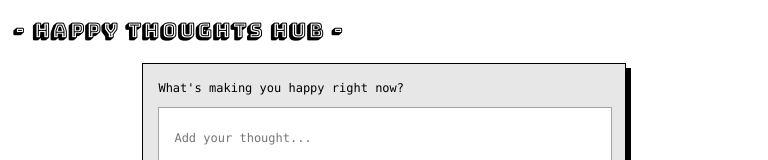
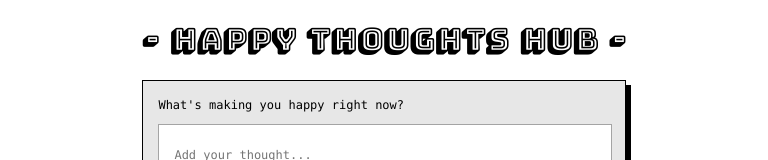
Before and after one commit to Technigo/project-happy-thoughts-vite, a React (Vite) app: page / in a window 768 px wide. Shown: the top 160 px of the page. Built offline with nearby package versions, Linux system fonts and the light colour scheme; no server answers; a web font is replaced by a local one.

Commit message:
Updated h1 + responsiveness

```diff
--- a/src/index.css
+++ b/src/index.css
@@ -2,12 +2,6 @@
 
 body {
   background-color: #ffffff;
-}
-
-.header {
-  background-color: #000000;
-  text-align: center;
-  color: #ffffff;
 }
 
 h1 {
@@ -15,11 +9,18 @@ h1 {
   font-size: 40px;
   font-weight: bold;
   letter-spacing: 1px;
+  color: #000000;
+  text-align: center;
 }
 
-@media screen and (max-width: 1024px) {
+@media screen and (max-width: 600px) {
   h1 {
-    font-size: 20px;
-    padding: 5px;
+    font-size: 18px;
   }
 }
+
+@media screen and (min-width: 601px) and (max-width: 1024px) {
+  h1 {
+    font-size: 30px;
+  }
+}
```
